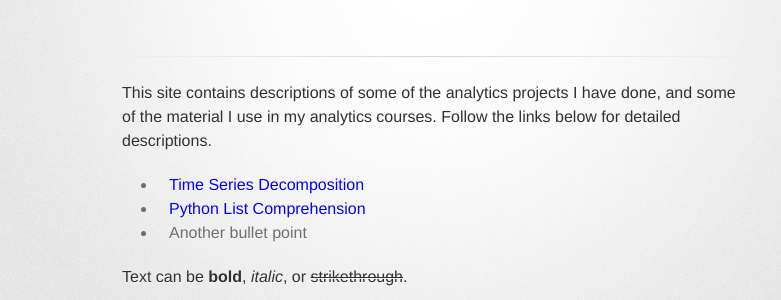
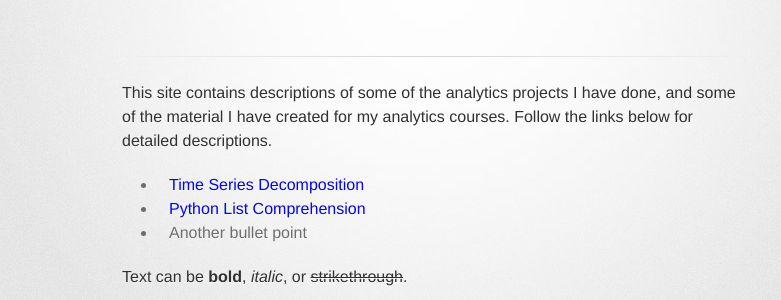
Before and after one commit to jrb28/jrb28.github.io, a Jekyll site: the page built from index.md, in a window 1280 px wide and 900 px high. Shown: the part 141-441 px from the top of the window, without its empty margins (208-989 px from the left). Built offline with Jekyll 4.4.1, drawn with Linux system fonts in a browser that asks for light colours; some web fonts are replaced.

Commit message:
Update index.md

```diff
--- a/index.md
+++ b/index.md
@@ -2,7 +2,7 @@
 layout: default
 ---
 
-This site contains descriptions of some of the analytics projects I have done, and some of the material I use in my analytics courses.  Follow the links below for detailed descriptions.
+This site contains descriptions of some of the analytics projects I have done, and some of the material I have created for my analytics courses.  Follow the links below for detailed descriptions.
 
 - [Time Series Decomposition](./projectTemplate.md)
 - [Python List Comprehension](./projectTemplate.md)
```
